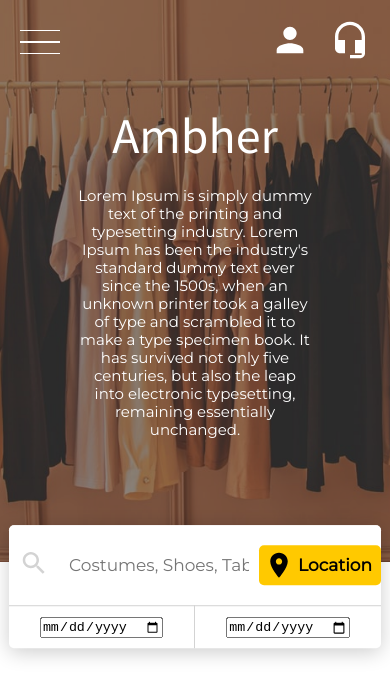
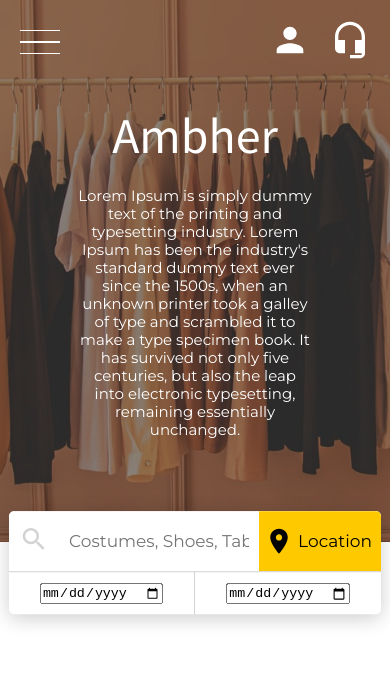
Before and after one commit to ShubhMittal44/Ambher, a React (Create React App) app in the folder Web Development/ambher/: page / in a window 390 px wide. Shown: the top 698 px of the page. Built offline with nearby package versions, Linux system fonts and the light colour scheme.

Commit message:
Change Password btn and Search btn UI conflict resolved

```diff
--- a/Web Development/ambher/src/components/UserDetails/UserDetails.component.jsx
+++ b/Web Development/ambher/src/components/UserDetails/UserDetails.component.jsx
@@ -45,7 +45,7 @@ export const UserDetails = props => {
                       <div className="subans">+91 1234567890</div>
                   </div>
                   <div id="change-pass-btn">
-                    <button type='button' onclick="">Change Password</button>
+                    <button id='btn-chg' type='button' onclick="">Change Password</button>
                   </div>
               </div>
           </div>
--- a/Web Development/ambher/src/components/UserDetails/UserDetails.style.css
+++ b/Web Development/ambher/src/components/UserDetails/UserDetails.style.css
@@ -103,7 +103,7 @@ span {
     margin: 20px;
     /* justify-content: flex-start; */
 }
-button {
+#change-pass-btn button {
     /* border: 1px solid red; */
     height: 40px;
     /* margin: auto; */
@@ -136,16 +136,13 @@ button {
         height: 160px;
         width: 160px;
     }
-    button {
-        margin: auto;
-    }
     #user-details>#left>div, #user-details>#right>div{
         margin-bottom: 0px;
     }
     #user-details #left div, #user-details #right div {
         margin: 10px 0px;
     }
-    button {
+    #change-pass-btn button {
         margin: 20px auto;
     }
     .subans {
```
